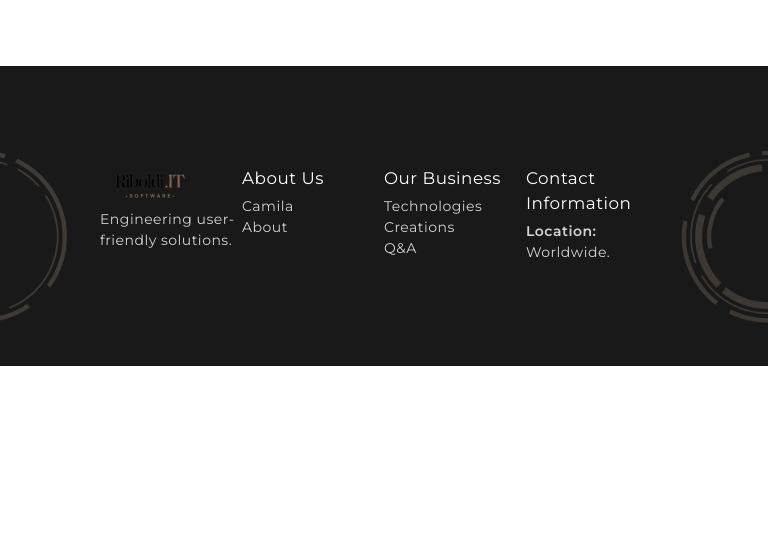
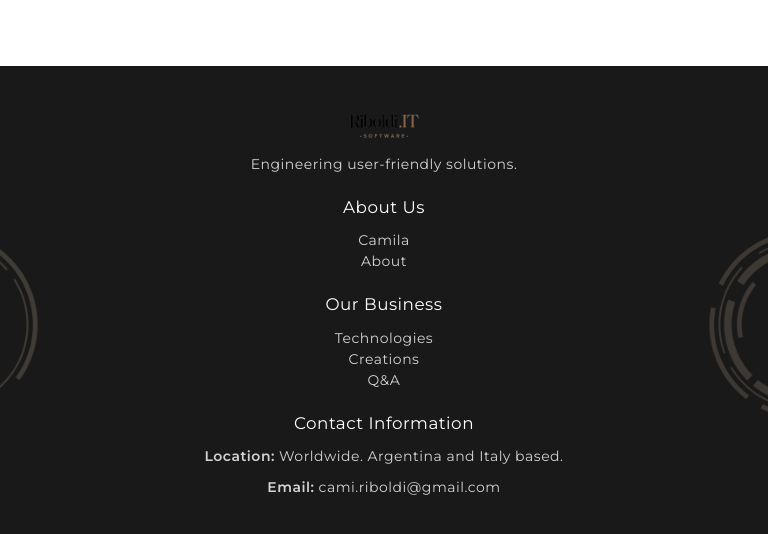
Before and after one commit to riboldicamila/01productwebsite, a React (Vite) app: page /qa in a window 768 px wide. Shown: the part 596-1130 px from the top of the page. Before the commit the page ends 962 px from the top, so only its background shows below. Built offline with nearby package versions, Linux system fonts and the light colour scheme.

Commit message:
adding responsive

```diff
--- a/src/Components/Footer/Footer.css
+++ b/src/Components/Footer/Footer.css
@@ -2,17 +2,16 @@
   background: url("../Images/footer-background.png") no-repeat center center/cover;
   display: grid;
   grid-template-columns: repeat(4, minmax(0, 1fr));
-    height: 300px;
   background-color: black;
   color: lightgrey;
-    padding: 100px;
-
+  padding: 80px;
+  gap: 20px;
 }
 
 .footer-column {
   display: flex;
   flex-direction: column;
-    gap: 5px;
+  gap: 10px;
   overflow: hidden;
 }
 
@@ -35,6 +34,7 @@
   font-size: 20px;
   margin-right: 10px;
   color: lightgrey;
+  transition: color 0.3s ease-in-out;
 }
 
 .social-media-icons i:hover {
@@ -51,3 +51,28 @@
 .footer-column ul li a:hover {
   color: white;
 }
+
+/* Responsive Design */
+@media (max-width: 1024px) {
+  .footer {
+      grid-template-columns: repeat(2, minmax(0, 1fr));
+      padding: 60px;
+  }
+}
+
+@media (max-width: 768px) {
+  .footer {
+      grid-template-columns: 1fr;
+      text-align: center;
+      padding: 40px;
+  }
+
+  .footer-column {
+      align-items: center;
+  }
+
+  .footer-column ul {
+      padding: 0;
+      list-style: none;
+  }
+}
--- a/src/Pages/Home/AboutUs.css
+++ b/src/Pages/Home/AboutUs.css
@@ -8,6 +8,7 @@
     background-color: #f8f8f8;
     border-radius: 5px;
     box-shadow: 0 2px 5px rgba(0, 0, 0, 0.1);
+    justify-content: center;
   }
 
   .about-me-container .about-us-content {
@@ -102,7 +103,6 @@
   @media screen and (min-width: 768px) {
     .about-me-container {
       flex-direction: row;
-      justify-content: space-between;
       padding: 80px;
     }
 
--- a/src/Pages/Home/Contact.jsx
+++ b/src/Pages/Home/Contact.jsx
@@ -1,6 +1,6 @@
 import './Contact.css';
 import { contactInfo } from '../../Data/ContactData';
-import qa01 from "../../Components/Images/qa01.jpg";
+import contact01 from "../../Components/Images/contact01.jpg";
 import { FaLinkedin, FaGithub, FaGlobe } from "react-icons/fa";
 
 
@@ -18,7 +18,7 @@ const Contact = () => {
       <div className="contact-content">
         <div className="contact-image">
           <img
-            src={qa01}
+            src={contact01}
             alt="tech pic"
             className="main-image"
           />
```
Lines whose indentation alone changed are shown as unchanged.
